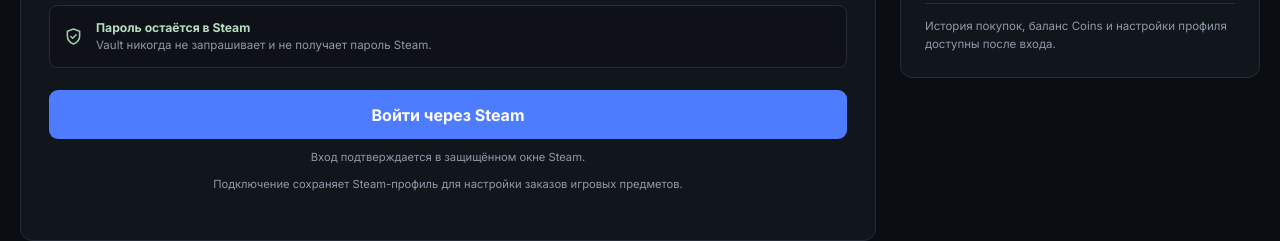
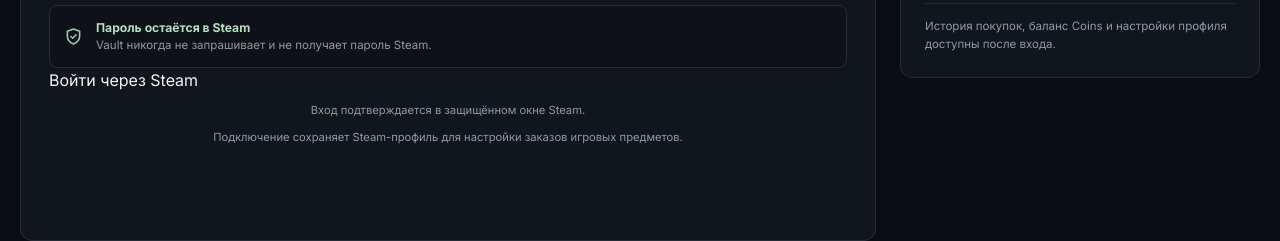
Before and after one commit to TorentoFlag/Vault, a Next.js app in the folder frontend/: page /auth in a window 1280 px wide. Shown: the part 690-931 px from the top of the page. Built offline with nearby package versions, Linux system fonts and the light colour scheme; no server answers.

Commit message:
feat: start steam auth through backend

```diff
--- a/frontend/src/components/marketplace/MarketplaceProvider.tsx
+++ b/frontend/src/components/marketplace/MarketplaceProvider.tsx
@@ -21,7 +21,6 @@
 } from "@/lib/api";
 import {
   createMockEmailUser,
-  createMockSteamUser,
   type MarketplaceSession,
 } from "@/lib/auth";
 import {
@@ -116,7 +115,6 @@
   hasSeedData: boolean;
   checkoutCart: (fulfillment: FulfillmentInput, review: CheckoutReview) => Promise<CheckoutResult>;
   signInWithEmail: (email: string) => Promise<AuthActionResult>;
-  connectSteamDemo: () => Promise<AuthActionResult>;
   saveSteamTradeUrl: (value: string) => Promise<boolean>;
   sellInventoryItem: (itemId: string) => Promise<boolean>;
   withdrawInventoryItem: (itemId: string) => Promise<boolean>;
@@ -558,18 +556,6 @@
           ? { ok: true, session: resolved.session }
           : { ok: false, message: "Не удалось сохранить Email-сессию в этом браузере." };
       },
-      async connectSteamDemo() {
-        const origin = createMarketplaceMutationOrigin(persistedStateRef.current);
-        const account = createMockSteamUser();
-        const resolved = resolveAccountConnection(persistedStateRef.current.identityLinks, persistedStateRef.current.session, account);
-        if (!resolved.ok) {
-          setNotice(resolved.message);
-          return resolved;
-        }
-        return await activateSession(resolved.session, origin)
-          ? { ok: true, session: resolved.session }
-          : { ok: false, message: "Не удалось сохранить Steam-сессию в этом браузере." };
-      },
       async saveSteamTradeUrl(value) {
         const normalized = normalizeSteamTradeUrl(value);
         if (!normalized) return false;
--- a/frontend/src/features/auth/AuthScreen.tsx
+++ b/frontend/src/features/auth/AuthScreen.tsx
@@ -9,6 +9,7 @@
 import { Icon } from "@/components/ui/Icon";
 import {
   MOCK_EMAIL_CODE,
+  buildSteamAuthStartUrl,
   type AuthMethod,
   type AuthReturnPath,
   type MarketplaceSession,
@@ -51,7 +52,6 @@
     isAuthenticated,
     hasSteam,
     signInWithEmail,
-    connectSteamDemo,
     signOut,
     notify,
   } = useMarketplace();
@@ -79,6 +79,7 @@
   const emailError = validateEmail(email);
   const codeError = validateMockCode(code);
   const isLoading = status === "loading";
+  const steamAuthUrl = buildSteamAuthStartUrl(returnTo);
 
   useEffect(() => {
     if (status === "success") successRef.current?.focus();
@@ -143,29 +144,6 @@
       return;
     }
     submitLock.current = false;
-  }
-
-  async function connectSteam() {
-    if (!isHydrated || hasSteam || submitLock.current) return;
-    submitLock.current = true;
-    setFormError("");
-    setStatus("loading");
-
-    try {
-      const result = await connectSteamDemo();
-      if (!result.ok) {
-        submitLock.current = false;
-        setStatus("error");
-        setFormError(result.message);
-        return;
-      }
-      notify("Steam-профиль подключён к аккаунту.");
-      finishAndReturn(result.session);
-    } catch {
-      submitLock.current = false;
-      setStatus("error");
-      setFormError("Не удалось подключить Steam-профиль. Повторите ещё раз.");
-    }
   }
 
   async function submitEmail(event: FormEvent<HTMLFormElement>) {
@@ -341,9 +319,9 @@
                     </div>
                   ) : (
                     <>
-                      <Button className={styles.mainButton} type="button" disabled={isLoading} onClick={connectSteam}>
-                        {isLoading ? "Входим через Steam…" : "Войти через Steam"}
-                      </Button>
+                      <Link className={styles.mainButton} href={steamAuthUrl} aria-disabled={isLoading}>
+                        Войти через Steam
+                      </Link>
                       <p className={styles.panelFootnote}>Вход подтверждается в защищённом окне Steam.</p>
                     </>
                   )}
--- a/frontend/src/lib/auth.ts
+++ b/frontend/src/lib/auth.ts
@@ -30,6 +30,7 @@
   | "/account/steam?returnTo=%2Fcart"
   | `/balance/top-up?${string}`;
 export const MOCK_EMAIL_CODE = "482913";
+const STEAM_OPENID_RETURN_PATHS = new Set(["/", "/cart", "/checkout", "/account", "/account/steam"]);
 
 export function validateEmail(value: string) {
   const normalized = value.trim();
@@ -142,6 +143,21 @@
     : accountPath;
 }
 
+export function buildSteamAuthStartUrl(returnTo: AuthReturnPath | string | null) {
+  let pathname = "/account";
+  if (typeof returnTo === "string") {
+    try {
+      const parsed = new URL(returnTo, "https://vault.local");
+      if (parsed.origin === "https://vault.local" && STEAM_OPENID_RETURN_PATHS.has(parsed.pathname)) {
+        pathname = parsed.pathname;
+      }
+    } catch {
+      pathname = "/account";
+    }
+  }
+  return `/auth/steam/start?returnTo=${encodeURIComponent(pathname)}`;
+}
+
 export function sanitizeAuthReturnPath(value: AuthSearchValue): AuthReturnPath | null {
   const normalized = Array.isArray(value) ? value[0] : value;
   if (AUTH_RETURN_PATHS.includes(normalized as AuthReturnPath)) return normalized as AuthReturnPath;
```
Also changed, not shown: 4 other files (tests, documents, lock files or other folders).
